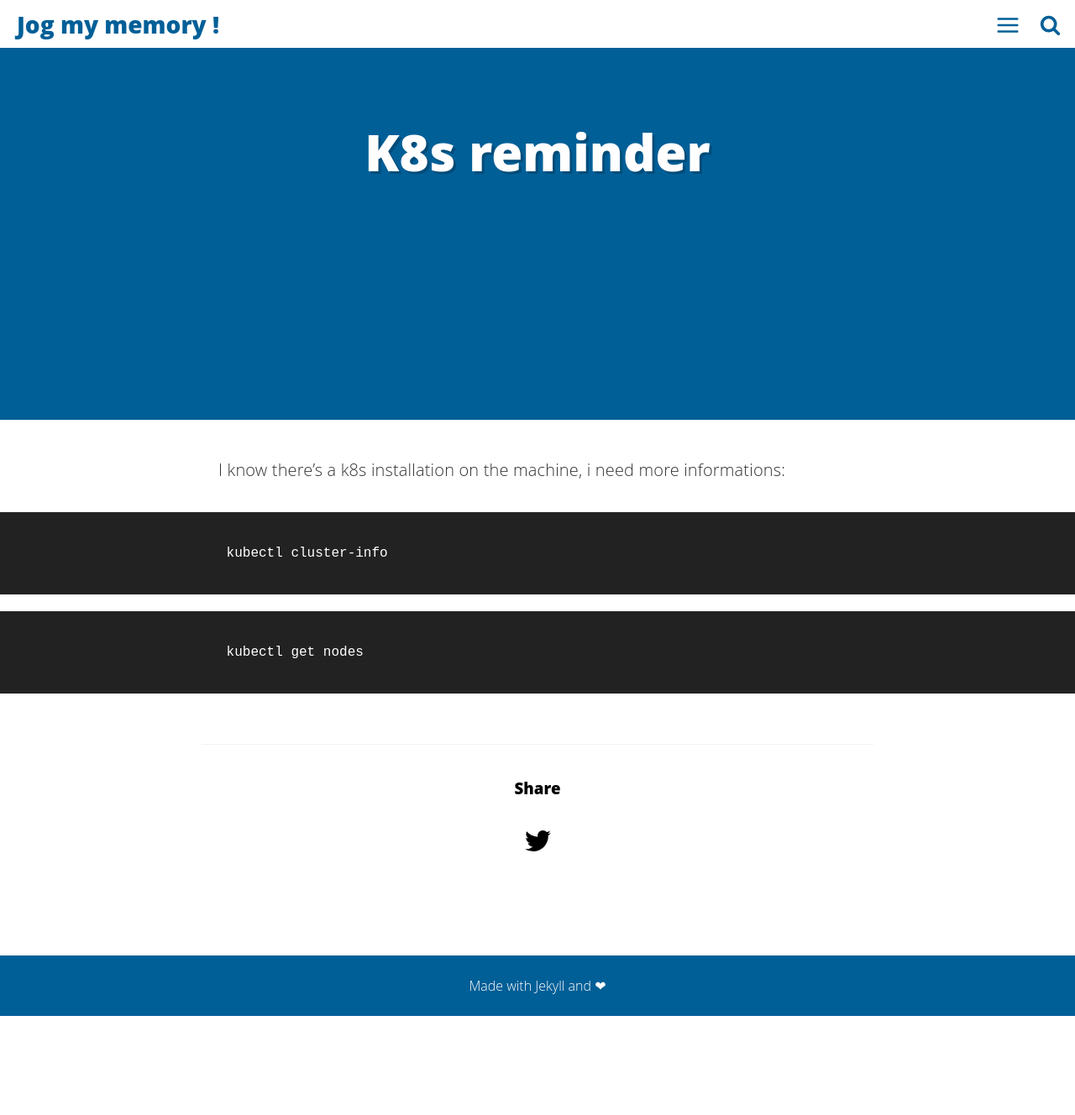
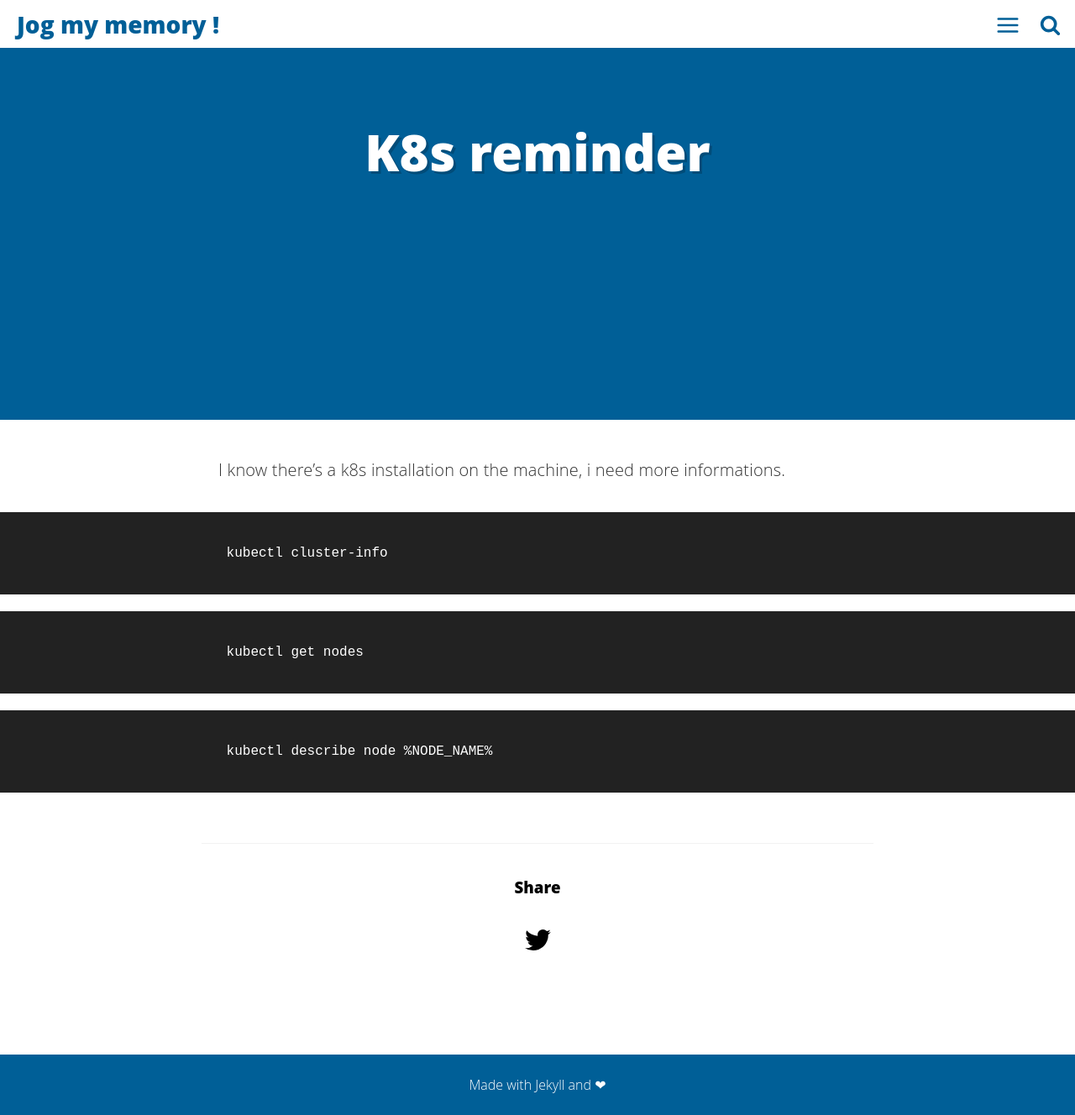
Before and after one commit to fbaudoux/fbaudoux.github.io, a Jekyll site: the page built from _posts/2020-07-24- k8s reminder.markdown, in a window 1280 px wide and 1328 px high. Shown: the whole window at 84% size. Built offline with Jekyll 4.4.1, drawn with Linux system fonts in a browser that asks for light colours.

Commit message:
Update 2020-07-24- k8s reminder.markdown

````diff
--- a/_posts/2020-07-24- k8s reminder.markdown
+++ b/_posts/2020-07-24- k8s reminder.markdown
@@ -5,10 +5,14 @@ date:   2020-07-24 22:24:34 +0200
 categories: k8s
 ---
 
-I know there's a k8s installation on the machine, i need more informations:
+I know there's a k8s installation on the machine, i need more informations.
 ```
  kubectl cluster-info
 ```
+
 ```
  kubectl get nodes
 ```
+```
+ kubectl describe node %NODE_NAME%
+```
````
